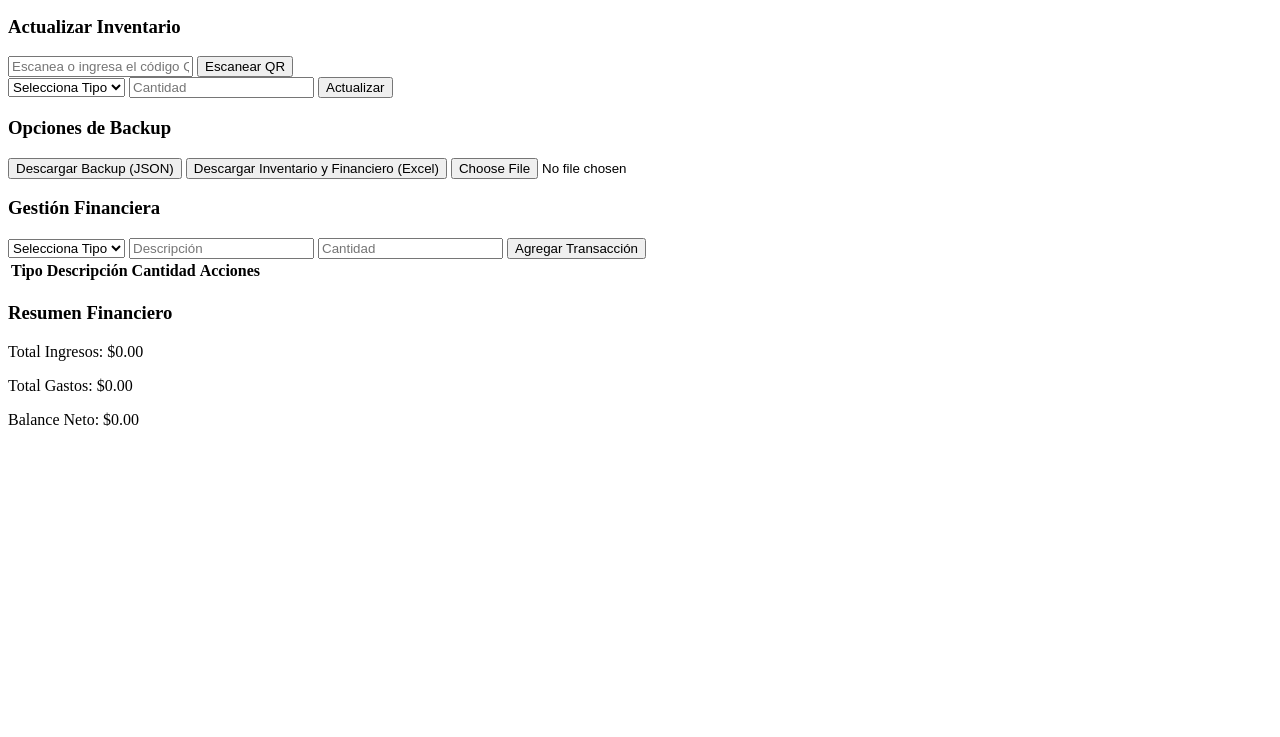
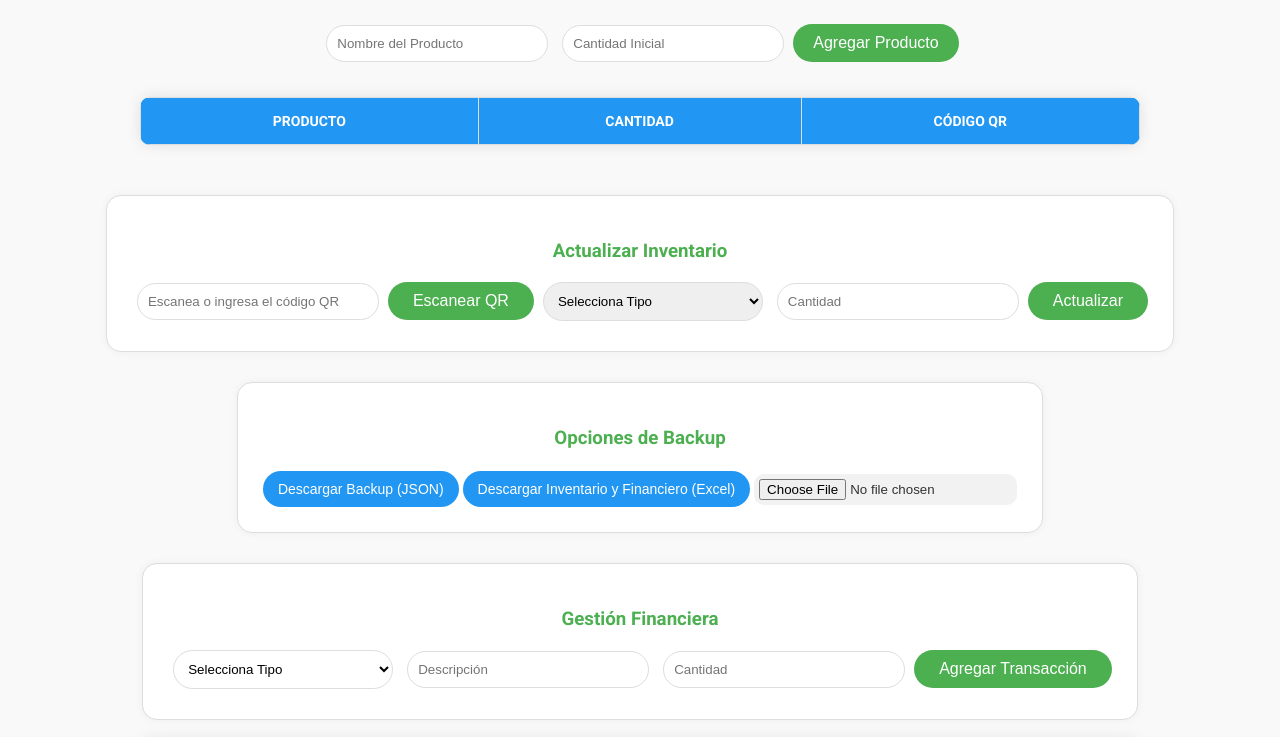
Before and after one commit to dagoaris/hobbitenlinea, a plain HTML site: page index.html in a window 1280 px wide. Shown: the part 149-886 px from the top of the page. Before the commit the page ends 800 px from the top, so only its background shows below. Drawn offline with Linux system fonts and the light colour scheme; a script that the page names is missing.

Commit message:
index.html

```diff
--- a/index.html
+++ b/index.html
@@ -11,7 +11,7 @@
     <script src="https://unpkg.com/html5-qrcode" type="text/javascript"></script>
 
     <!-- Archivo CSS externo -->
-    <link rel="stylesheet" href="css/style.css">
+    <link rel="stylesheet" href="index.css">
 </head>
 <body>
     <h1>Gestión Inventario Hobbit</h1>
```
